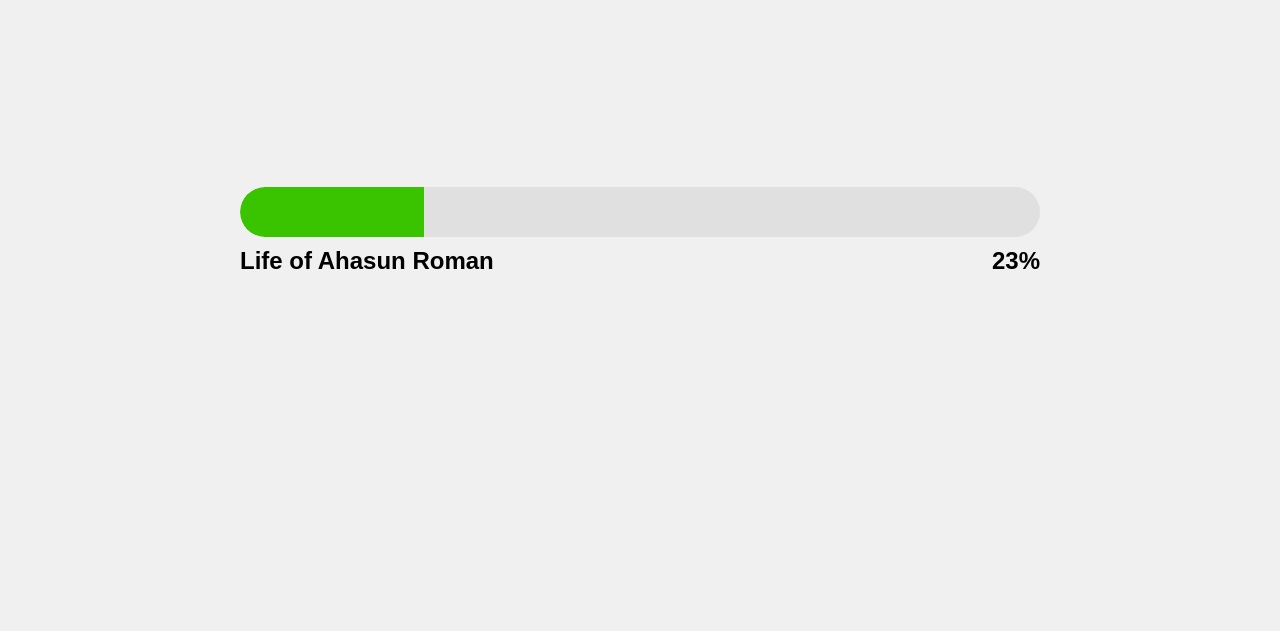
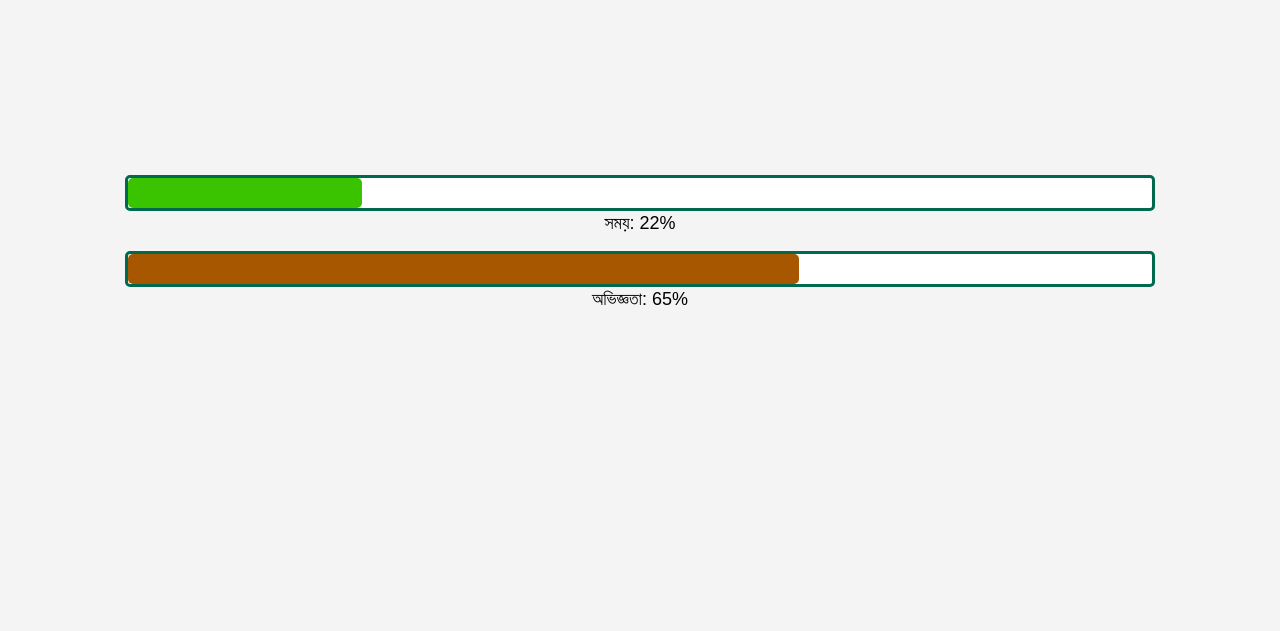
Before and after one commit to SirAhasunRoman/Life-Bar-of-Ahasun-Roman, a plain HTML site: page index.html in a window 1280 px wide. Shown: the part 169-800 px from the top of the page. Drawn offline with Linux system fonts and the light colour scheme.

Commit message:
index.html

```diff
--- a/index.html
+++ b/index.html
@@ -3,108 +3,144 @@
 <head>
     <meta charset="UTF-8">
     <meta name="viewport" content="width=device-width, initial-scale=1.0">
-  <title>Progress Bar</title>
+    <title>এহসান বিচিত্রা</title>
     <style>
-    /* Center the page content */
         body {
+            font-family: Arial, sans-serif;
             display: flex;
             flex-direction: column;
+            align-items: center;
             justify-content: center;
-      align-items: center;
             height: 100vh;
             margin: 0;
-      font-family: Arial, sans-serif;
-      background-color: #f0f0f0;
-    }
-
-    /* Progress bar container */
-    #progress-bar {
-      width: 80%;
-      max-width: 800px;
-      height: 50px;
-      background-color: #e0e0e0;
-      border-radius: 25px;
-      overflow: hidden;
+            background-color: #f4f4f4;
             position: relative;
         }
 
-    /* Progress fill */
-    #progress-fill {
-      height: 100%;
-      width: 22%; /* Initial width of 22% */
-      background-color: rgb(255, 0, 0); /* Initial color */
-      border-radius: 25px 0 0 25px; /* Rounded corners */
-      transition: width 0.3s, background-color 0.3s; /* Smooth transition */
+        h1 {
+            position: absolute;
+            top: 1in;
+            cursor: pointer;
+            transition: color 0.3s;
         }
 
-    /* Text below the progress bar */
-    .bar-text {
-      width: 80%;
-      max-width: 800px;
-      display: flex;
-      justify-content: space-between;
-      margin-top: 10px;
-      font-size: 24px;
-      font-weight: bold;
+        h1.red-text {
+            color: red;
         }
 
-    /* Align left and right text */
-    .left-text {
-      text-align: left;
+        .progress-container {
+            width: 80%;
+            margin: 20px 0;
+            background-color: #fff;
+            border: 3px solid #006a4e; /* Bangladesh flag green color for border */
+            border-radius: 5px;
+            position: relative;
         }
 
-    .right-text {
-      text-align: right;
+        .progress-bar {
+            width: 0%;
+            height: 30px;
+            background-color: green;
+            border-radius: 5px;
+            transition: width 0.5s, background-color 0.5s;
+        }
+
+        .progress-label {
+            position: absolute;
+            top: 100%; /* Position the label below the bar */
+            width: 100%;
+            text-align: center;
+            margin-top: 5px;
+            font-size: 18px;
+        }
+
+        .progress-label span {
+            cursor: pointer;
+            transition: color 0.3s;
         }
     </style>
 </head>
 <body>
-
-  <!-- Progress bar container -->
-  <div id="progress-bar">
-    <div id="progress-fill"></div>
+    <h1 id="header">এহসান রোমানের জীবন</h1>
+    <div class="progress-container">
+        <div class="progress-bar" id="progressBar1"></div>
+        <div class="progress-label">সময়: <span id="progressText1">0%</span></div>
     </div>
-
-  <!-- Text below the progress bar -->
-  <div class="bar-text">
-    <span class="left-text">Life of Ahasun Roman</span>
-    <span class="right-text" id="percentage">22%</span>
+    <div class="progress-container">
+        <div class="progress-bar" id="progressBar2"></div>
+        <div class="progress-label">অভিজ্ঞতা: <span id="progressText2">0%</span></div>
     </div>
-
     <script>
-    document.addEventListener('DOMContentLoaded', () => {
-      const progressFill = document.getElementById('progress-fill');
-      const percentageSpan = document.getElementById('percentage');
-
-      // Initial percentage
-      let percentage = 22;
-
-      // Function to calculate the color based on percentage
-      function getColor(percentage) {
-        const red = Math.min(255, Math.floor(percentage * 2.55));
-        const green = Math.min(255, Math.floor(255 - percentage * 2.55));
-        return `rgb(${red}, ${green}, 0)`;
+        function calculateAge(startDate) {
+            const now = new Date();
+            const diff = now - startDate; // Difference in milliseconds
+            const ageInSeconds = diff / 1000; // Convert to seconds
+            const ageInYears = ageInSeconds / (365.25 * 24 * 60 * 60); // Convert to years
+            return ageInYears;
         }
 
-      // Update percentage and color every 9 months (25920000000 milliseconds)
-      function updateProgress() {
-        percentage += 1; // Increase by 1%
-        if (percentage > 100) percentage = 100; // Cap the percentage at 100%
+        function updateProgressBar(barId, textId, percentage) {
+            if (percentage > 100) percentage = 100; // Ensure it doesn't exceed 100%
 
-        // Update the width and color of the progress bar fill
-        progressFill.style.width = percentage + '%';
-        progressFill.style.backgroundColor = getColor(percentage);
-        percentageSpan.textContent = percentage + '%';
+            const progressBar = document.getElementById(barId);
+            const progressText = document.getElementById(textId);
+
+            progressBar.style.width = percentage + "%";
+            progressText.textContent = Math.floor(percentage) + "%"; // Show integer value
+
+            // Calculate color from green to red
+            const red = Math.floor((percentage / 100) * 255);
+            const green = Math.floor(255 - (percentage / 100) * 255);
+            progressBar.style.backgroundColor = `rgb(${red}, ${green}, 0)`;
+
+            // Add hover/click to show decimal value
+            let hoverTimeout;
+            progressText.addEventListener("mouseenter", () => {
+                clearTimeout(hoverTimeout); // Clear any existing timeout
+                progressText.textContent = percentage.toFixed(3) + "%";
+            });
+            progressText.addEventListener("mouseleave", () => {
+                hoverTimeout = setTimeout(() => {
+                    progressText.textContent = Math.floor(percentage) + "%";
+                }, 10000); // Wait 10 seconds before reverting to integer value
+            });
         }
 
-      // Interval for updating the progress (9 months)
-      const nineMonthsInMilliseconds = 9 * 30 * 24 * 60 * 60 * 1000; // Approximate 9 months in milliseconds
+        function toggleHeaderText() {
+            const header = document.getElementById("header");
+            const originalText = "এহসান রোমানের জীবন";
+            const alternateText = "চির উন্নত মম শির";
 
-      // Update progress immediately and then every 9 months
-      updateProgress();
-      setInterval(updateProgress, nineMonthsInMilliseconds);
-    });
+            const switchText = () => {
+                header.textContent = alternateText;
+                header.classList.add("red-text");
+
+                setTimeout(() => {
+                    header.textContent = originalText;
+                    header.classList.remove("red-text");
+                }, 10000); // 10 seconds
+            };
+
+            header.addEventListener("click", switchText);
+            header.addEventListener("mouseenter", switchText); // Hover functionality
+        }
+
+        // Update progress bars every second
+        setInterval(() => {
+            const startDate = new Date("2008-05-03"); // Starting date
+            const age = calculateAge(startDate);
+
+            // Bar 1: (age / 72.6) * 100
+            const percentage1 = (age / 72.6) * 100;
+            updateProgressBar("progressBar1", "progressText1", percentage1);
+
+            // Bar 2: (ln(age) / ln(72.6)) * 100
+            const percentage2 = age > 1 ? (Math.log(age) / Math.log(72.6)) * 100 : 0; // Avoid log error for age < 1
+            updateProgressBar("progressBar2", "progressText2", percentage2);
+        }, 1000); // Update every second
+
+        // Initialize header click and hover functionality
+        toggleHeaderText();
     </script>
-
 </body>
 </html>
```
Lines whose indentation alone changed are shown as unchanged.
